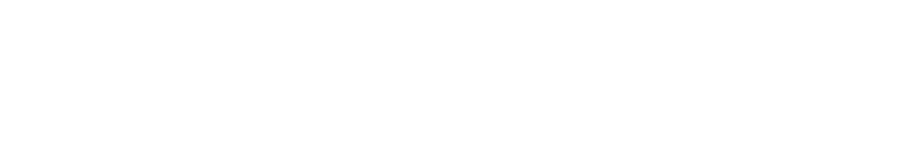
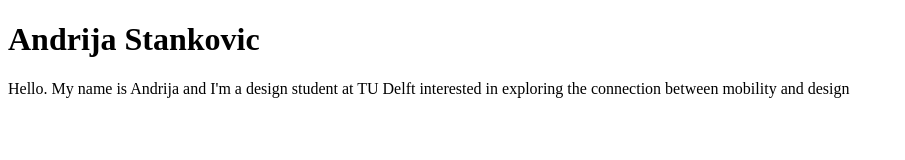
Before and after one commit to Andrij4/Andrij4.github.io, a plain HTML site: page index.html in a window 1280 px wide. Shown: the whole page, without its empty margins (0-905 px from the left). Drawn offline with Linux system fonts and the light colour scheme.

Commit message:
paragraph,heading add

```diff
--- a/index.html
+++ b/index.html
@@ -10,7 +10,9 @@
     <title>Andrija Stankovic</title>
 </head>
 <body>
-
+    <!-- everything people see goes between this two slides -->
+    <h1>Andrija Stankovic</h1>
+    <p>Hello. My name is Andrija and I'm a design student at TU Delft interested in exploring the connection between mobility and design</p>
 </body>
 <!-- all code goes between html tags -->
 </html>
```
